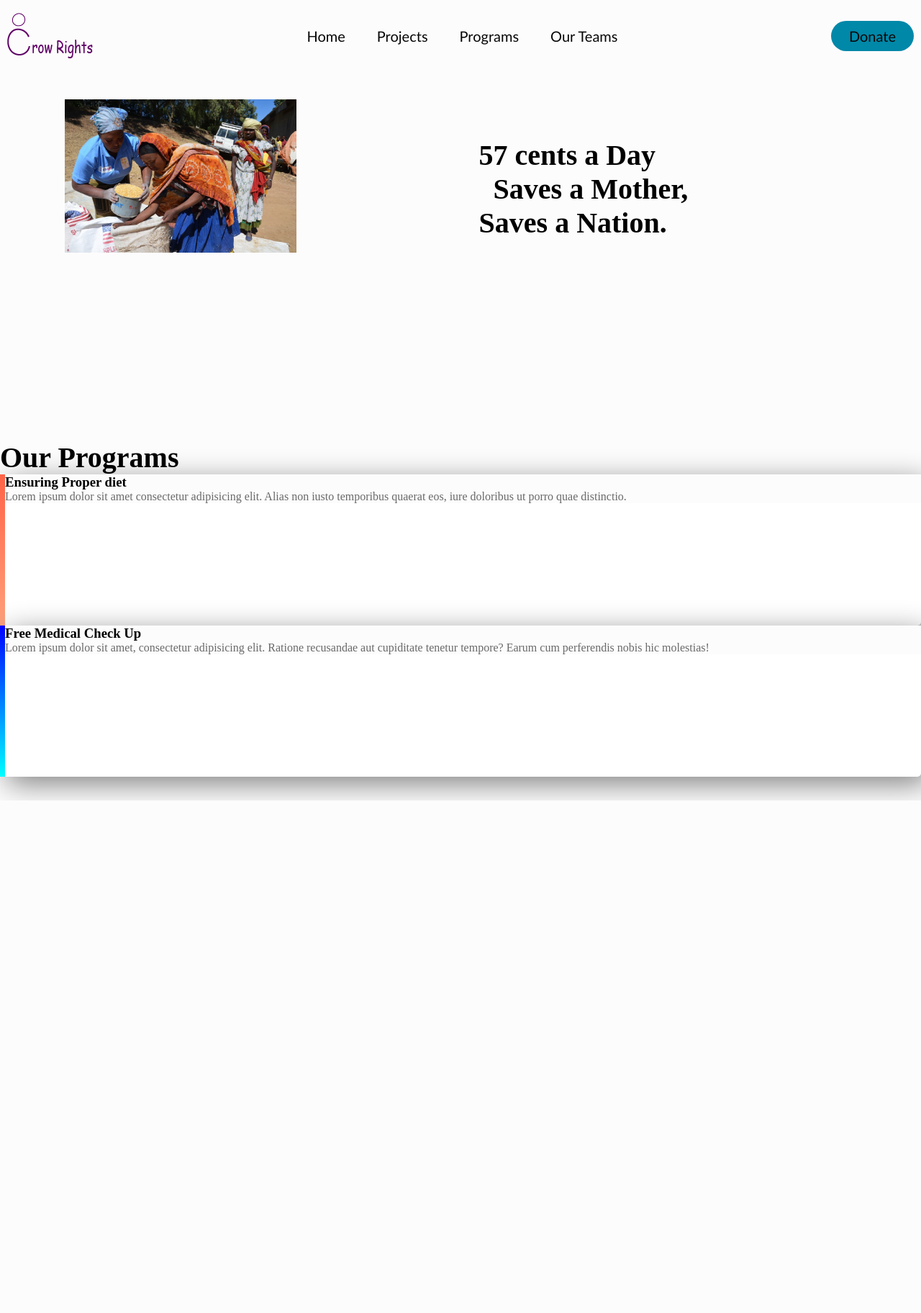
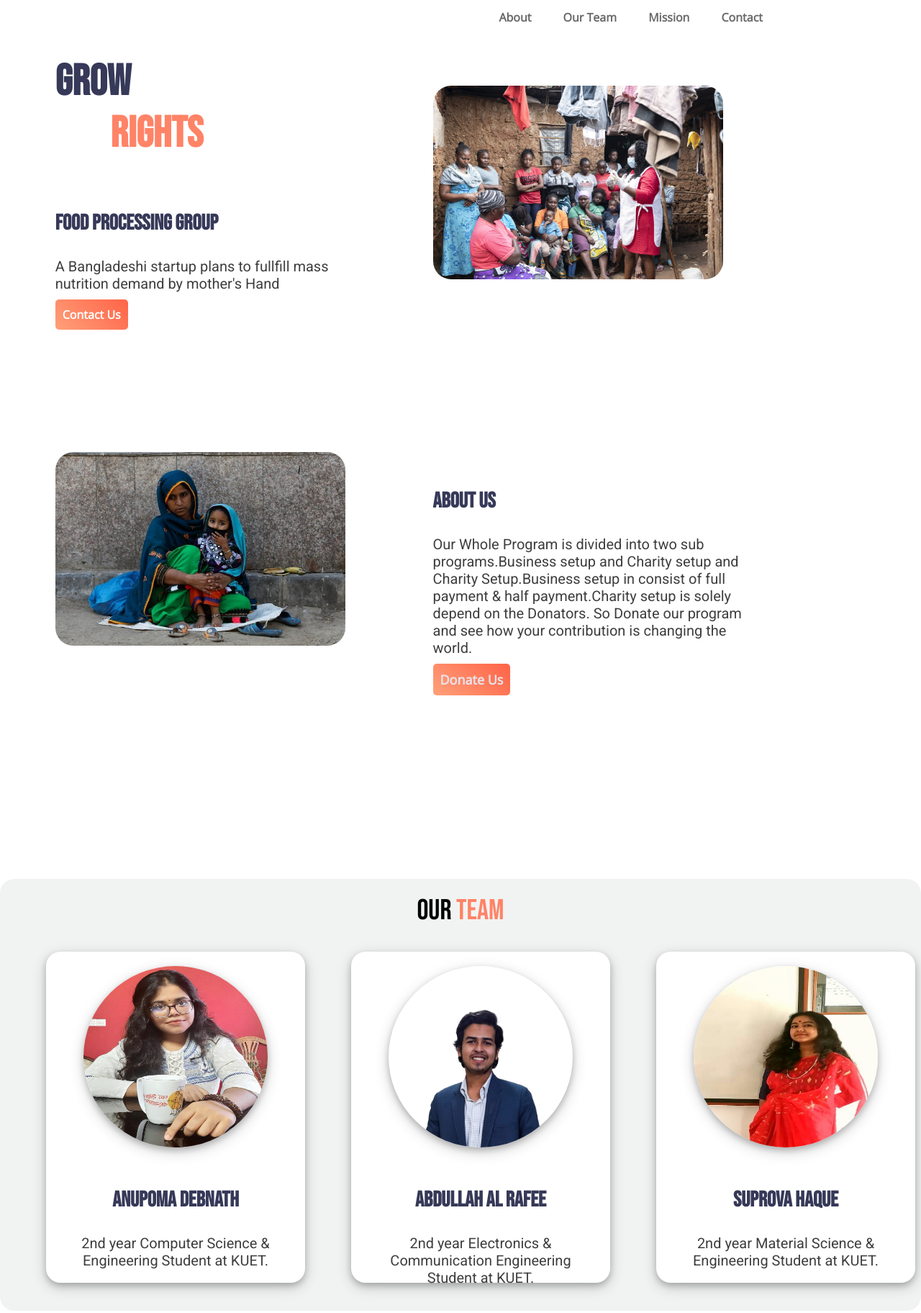
Before and after one commit to Rafee1100/Grow-rights, a plain HTML site: page index.html in a window 1280 px wide. Shown: the part 12-1836 px from the top of the page at 72% size. Before the commit the page ends 1124 px from the top, so only its background shows below. Drawn offline with nearby package versions, Linux system fonts and the light colour scheme.

Commit message:
New website

```diff
--- a/index.html
+++ b/index.html
@@ -4,50 +4,119 @@
 <head>
     <meta charset="UTF-8">
     <meta name="viewport" content="width=device-width, initial-scale=1.0">
-    <title>Document</title>
+    <title>Home</title>
     <link rel="stylesheet" href="style.css">
+    <link rel="preconnect" href="https://fonts.gstatic.com">
+    <link href="https://fonts.googleapis.com/css2?family=Open+Sans&display=swap" rel="stylesheet">
+    <link rel="preconnect" href="https://fonts.gstatic.com">
+    <link href="https://fonts.googleapis.com/css2?family=Bebas+Neue&family=Open+Sans&display=swap" rel="stylesheet">
+    <link rel="preconnect" href="https://fonts.gstatic.com">
+    <link href="https://fonts.googleapis.com/css2?family=Bebas+Neue&family=Open+Sans&family=Roboto&display=swap"
+    rel="stylesheet">
+
 </head>
 
 <body>
     <header>
-        <img src="./images/logo.png" alt="" class="logo">
-        <nav>
-            <ul class="nav-link">
-                <li><a href="#">Home</a></li>
-                <li><a href="#">Projects</a></li>
-                <li><a href="#">Programs</a></li>
-                <li><a href="#">Our Teams</a></li>
-            </ul>
-        </nav>
-        <a href="#" class="contact"><button>Donate</button></a>
+        <div class="head">
+            <a href="#about">About</a>
+            <a href="#project">Our Team</a>
+            <a href="#skill">Mission</a>
+            <a href="#contact">Contact</a>
+        </div>
     </header>
-    <section class="top-banner">
+    <section class="top-part">
         <div class="half-width">
-            <img src="./images/photo1.jpg" alt="">
+            <h1>Grow<br>
+                <span class="name-highlight">&nbsp &nbsp &nbsp &nbsp RIGHTS</span>
+            </h1>
+            <h3>Food Processing Group</h3>
+            <p>A Bangladeshi startup plans to fullfill mass nutrition demand by mother's Hand</p>
+
+            <a class="link-button" target="_blank" href="https://www.linkedin.com/in/abdullah-al-rafee-b4830b16b/">Contact Us</a>
         </div>
         <div class="half-width">
             <br>
-            <br><br>
-            <h1>57 cents a Day</h1>
-            <h1><span class="mother-highlight"> &nbsp Saves a Mother,</span></h1>
-            <h1>Saves a Nation.</h1>
+            <br>
+            <img src="./images/Margaret-Kilonzo-eduactes-a-household-in-Kibera-on-how-they-can-prevent-themseves-from-coronavirus-scaled.jpg" alt="">
         </div>
     </section>
-    <section class="experience">
-        <h1>Our Programs</h1>
-        <div class="single-experience" id="full-stack">
-            <h3>Ensuring Proper diet</h3>
-            <p>Lorem ipsum dolor sit amet consectetur adipisicing elit. Alias non iusto temporibus quaerat eos, iure
-                doloribus ut porro quae distinctio.</p>
+    <section id="about" class="about-part">
+        <div class="half-width">
+            <img src="./images/first.jpg" alt="">
         </div>
-        <div id="baby-web" class="single-experience">
-
-            <h3>Free Medical Check Up</h3>
-            <p>Lorem ipsum dolor sit amet, consectetur adipisicing elit. Ratione recusandae aut cupiditate tenetur
-                tempore? Earum cum perferendis nobis hic molestias!</p>
-
+        <div class="half-width">
+            <h3>About Us</h3>
+            <p>Our Whole Program is divided into two sub programs.Business setup and Charity setup and Charity Setup.Business setup in consist of full payment & half payment.Charity setup is solely depend on the Donators. So Donate our program and see how your contribution is changing the world.</p>
+            <a id="cv-download" href="#" class="link-button">Donate Us</a>
         </div>
     </section>
+    <section id="project" class="project-section">
+        <h2>OUR <span class="name-highlight">TEAM</span></h2>
+        <div class="three-part">
+            <img src="./images/anu.jpeg" alt="">
+            <h3>Anupoma Debnath</h3>
+            <p>2nd year Computer Science & Engineering Student at KUET.
+            </p>
+        </div>
+        <div class="three-part">
+            <img src="./images/propic.png" alt="">
+            <h3>Abdullah Al Rafee</h3>
+            <p>2nd year Electronics & Communication Engineering Student at KUET.</p>
+        </div>
+        <div class="three-part">
+            <img src="./images/supro.jpeg" alt="">
+            <h3>Suprova haque</h3>
+            <p>2nd year Material Science & Engineering Student at KUET.</p>
+        </div>
+    </section>
+    <section id="skill" class="skill-section">
+        <h3><span class="name-highlight">Problems</span></h3>
+        <h3>In Food Program we plan to solve</h3>
+        <div class="half-width">
+            <div class="single-skill">
+                <p class="skill-img"><img src="./images/other+option+for+photo+next+to+map+of+Africa.jpg" alt="">
+                <h5>Poverty</h5>
+                </p>
+            </div>
+            <div class="single-skill">
+                <p class="skill-img">
+                    <img src="./images/UNICEF.jpg" alt="">
+                <h5>Lack of Proper Guidance</h5>
+                </p>
+            </div>
+        </div>
+        <div class="half-width">
+            <div class="single-skill">
+                <p class="skill-img">
+                    <img src="./images/issue_poverty-in-asia_intro_img01.jpg" alt="">
+                <h5>Superistitions</h5>
+                </p>
+            </div>
+            <div class="single-skill">
+                <p class="skil-img">
+                    <img src="./images/photo1.jpg" alt="">
+                <h5>Lack of Knowledge</h5>
+                </p>
+            </div>
+        </div>
+    </section>
+    <section id="contact" class="inquiry">
+        <img src="./images/Group_33094_1.png" alt="">
+        <h1 class="work-quiry">WORK INQUIRY</h1>
+        <a id="talk" href="mailto:Growrights2@gmail.com" class="link-button">Let's Chat</a>
+    </section>
+    <section class="social-media">
+        <h4>Stay Connected</h4>
+        <h3>Growrights2@gmail.com</h3>
+        <img src="./images/fb icon.png" alt="">
+        <img src="./images/linkedIn.png" alt="">
+        <img src="./images/image 7.png" alt="">
+
+    </section>
+
+    <footer><p>©GROW RIGHTS,2021 | All Rights Reserved </p></footer>
+
 </body>
 
 </html>
--- a/style.css
+++ b/style.css
@@ -1,122 +1,179 @@
-*{
+body{
+  margin: 0;
+  font-family: 'Open Sans', sans-serif;
   box-sizing: border-box;
-  margin: 0;
-  padding: 0;
-  background-color: rgb(253, 252, 252);
 }
-li, a, button{
-  font-family: 'Gill Sans', 'Gill Sans MT', Calibri, 'Trebuchet MS', sans-serif;
-  font-weight: 500;
-  font-size: 20px;
-  color: rgb(7, 7, 7);
+.head{
+  float: right;
+  margin-right: 200px;
+  margin-top: 25px;
+}
+.head a{
   text-decoration: none;
+  color: dimgrey;
+  font-weight: 700;
+  padding: 10px 20px;
+}
+.head a:hover{
+  background-image: linear-gradient(50deg, rgb(243, 202, 114),white);
+  border-radius: 15px;
+}
+.half-width{
+  width: 35%;
+  float: left;
+  margin-left: 4%;
+  padding-left: 2%;
+  margin-top: 40px;
+}
+section{
+  height: 600px;
+}
+h1{
+  font-family: 'Bebas Neue', cursive;
+  font-weight: bold;
+  color: #363958;
+  font-size: 60px;
+  padding-top: -15%;
 
 }
-header{
-  display: flex;
-  justify-content: space-between;
-  align-items: center;
-  padding: 30px 10px;
+h3{
+  font-family: 'Bebas Neue', cursive;
+  font-weight: bold;
+  color: #363958;
+  font-size: 30px;
+  padding-top: 20px;
 }
-.logo{
-  cursor: pointer;
+.name-highlight{
+  color: #FF8367;
 }
-.nav-link{
-  list-style: none;
+.half-width img{
+  width: 90%;
+  height: 90%;
+  border-radius: 25px;
 }
-.nav-link li{
-  display: inline-block;
-  padding: 0px 20px;
+p{
+  font-family: 'Roboto', sans-serif;
+  font-size: 20px;
+  color: #3E3E3E;
+  font-weight: 500;
 }
-.nav-lonks li a{
-  transition: all 0.3s ease 0s;
+.link-button{
+  background-image: linear-gradient(45deg,lightsalmon,tomato);
+  text-decoration: none;
+  border-radius: 5px;
+  padding: 10px;
+  color: white;
+  font-weight: bold;
 }
-.nav-link li a:hover{
-  color: skyblue;
+.half-width a:hover{
+  background-image: linear-gradient(180deg, rgb(13, 81, 94),rgb(20, 189, 201));
+  border-radius: 20px;
+}
+#cv-download{
+  color:rgb(232, 229, 238);
+  font-size: 18px;
+  margin-right: 5px;
+}
+#cv-download img{
+  width: 15px;
+  height: 20px;
 }
 
-button{
-  padding: 9px 25px;
-  background-color:rgba(0,136,169,1);
-  border: none;
-  border-radius: 50px;
-  cursor: pointer;
-  transition: all 0.3s ease 0s;
-  margin-left: auto;
+.three-part{
+  width: 25%;
+  height: 70%;
+  float: left;
+  background-color: white;
+  border-radius: 20px;
+  padding: 20px;
+  margin-left: 5%;
+  align-items: center;
+  box-shadow: 0 4px 8px 0 rgba(0, 0, 0, 0.2), 0 6px 20px 0 rgba(0, 0, 0, 0.19);
+
 }
-button:hover{
-  background-color: rgba(0,136,169,.8);
+.three-part img{
+  width: 80%;
+  height: 60%;
+  border-radius: 50%;
+  box-shadow: 0 4px 8px 0 rgba(0, 0, 0, 0.2), 0 6px 20px 0 rgba(0, 0, 0, 0.19);;
+
 }
-h1{
+.project-section h2{
   font-size: 40px;
+  font-family: 'Bebas Neue', cursive;
+  padding-top: 20px;
+  font-weight: 500;
 }
-h2{
-  font-size: 30px;
+.project-section{
+  text-align: center;
+  background-color: rgba(156, 173, 168, 0.144);
+  border-radius: 20px;
 }
-p{
-  color: dimgray;
+.skill-section{
+  background-color: rgba(30, 143, 255, 0.13);
+  /* background-image: url("./images/background.jpg"); */
+  height: 650px;
+  text-align: center;
+  width: 50%;
+  margin: 0% 25%;
+  border-radius: 20px;
 }
-.name{
-  color: rgba(255, 68, 0, 0.658);
+/* .skill-section h3{
+  color: white;
+} */
+.single-skill{
+  width: 70%;
+  margin-left: 10%;
+  display: inline-block;
 }
-.half-width{
-  width: 40%;
-  float: left;
-  margin-left: 5%;
-  padding: 2%;
+.single-skill img{
+  border-radius: 50%;
+  height: 90px;
+  width: 90px;
+  display: inline-block;
 }
-.half-width img{
+
+.inquiry img{
   width: 70%;
-  height: 70%;
+  margin: 10% 15%;
+  height: 250px;
 }
-.top-banner{
-  background-image: url("./images/top-banner.png");
-  background-repeat: no-repeat;
-  background-size: cover;
+.inquiry h1{
+  position: absolute;
+  top: 2700px;
+  padding-top: 0%;
+  left: 350px;
+  font-size: 50px;
+  font-weight: bold;
+  color: rgb(252, 252, 252);
 }
-section{
-  height: 500px;
-  padding-bottom: 200px;
+.inquiry a{
+  position: absolute;
+  top: 2750px;
+  left: 1000px;
+  padding: 20px 35px;
 }
-.link-button{
-  text-decoration: none;
-  background-image: linear-gradient(45deg,lightsalmon,tomato);
-  font-size: 15px;
-  padding: 10px 20px;
-  border-radius: 5px;
-  color: white;
-  font-weight: 700;
+.social-media{
+  text-align: center;
+  height: 300px;
 }
-.second-banner{
-  background-image: url("./images/dream-bg.png");
-  background-repeat:no-repeat;
-  background-position: right;
+.social-media h3{
+  font-family: 'Roboto', sans-serif;
+  color: #363958;
+  padding-top: 0%;
+  font-size: 36px;
+  font-weight: bold;
 }
-.single-experience{
-  box-shadow: 10px 10px 40px gray;
-  border-radius: 5px;
-  height: 70%;
-  background-color: white;
+.social-media h4{
+  font-family: 'Bebas Neue', cursive;
+  color: #696871;
+  padding-bottom: 0px;
+  font-size: 24px;
 }
-.experience{
-  background-image: url("./images/exp-bg.png");
-  background-repeat: no-repeat;
-  background-position: left;
+.social-media img{
+  width: 50px;
+  height: 50px;
 }
-#full-stack{
-  border-left: 7px solid;
-  border-image: linear-gradient(180deg, tomato,lightsalmon);
-  border-image-slice: 1;
-}
-#baby-web{
-  border-left: 7px solid;
-  border-image: linear-gradient(180deg, blue,cyan);
-  border-image-slice: 1;
-}
-.foot p{
+footer{
   text-align: center;
 }
-#baby-web img{
-  width: 400px;
-  height: 350px;
-}
```
Also changed, not shown: images/fb icon.png (added), images/image 7.png (added), images/linkedIn.png (added), 1 other file.
